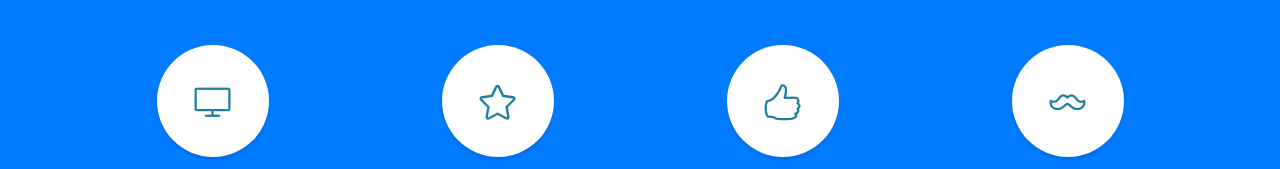
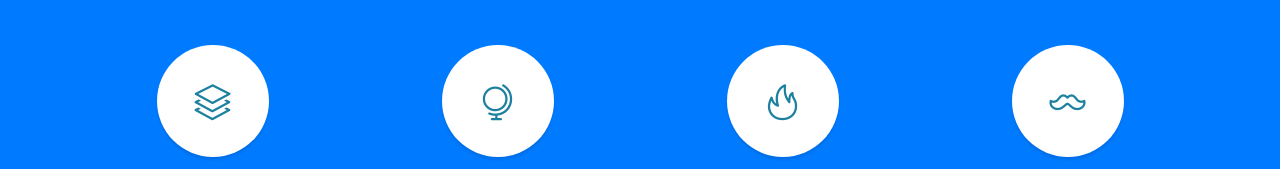
Before and after one commit to Greezon/ians-portfolio, a website with bundled scripts: page index.html in a window 1280 px wide. Shown: the part 1402-1571 px from the top of the page. Built offline with nearby package versions, Linux system fonts and the light colour scheme.

Commit message:
changed some icons in the skills section

```diff
--- a/index.html
+++ b/index.html
@@ -86,7 +86,7 @@
             <div class="row">
                 <div class="col-lg-3 col-md-6 mb-5 mb-lg-0">
                     <span class="service-icon rounded-circle mx-auto mb-3">
-            <i class="icon-screen-desktop"></i>
+            <i class="icon-layers"></i>
           </span>
                     <h4>
                         <strong>Mongo</strong>
@@ -97,7 +97,7 @@
                 </div>
                 <div class="col-lg-3 col-md-6 mb-5 mb-lg-0">
                     <span class="service-icon rounded-circle mx-auto mb-3">
-            <i class="icon-star"></i>
+            <i class="icon-globe-alt"></i>
           </span>
                     <h4>
                         <strong>Express</strong>
@@ -108,7 +108,7 @@
                 </div>
                 <div class="col-lg-3 col-md-6 mb-5 mb-md-0">
                     <span class="service-icon rounded-circle mx-auto mb-3">
-            <i class="icon-like"></i>
+            <i class="icon-fire"></i>
           </span>
                     <h4>
                         <strong>React</strong>
```
